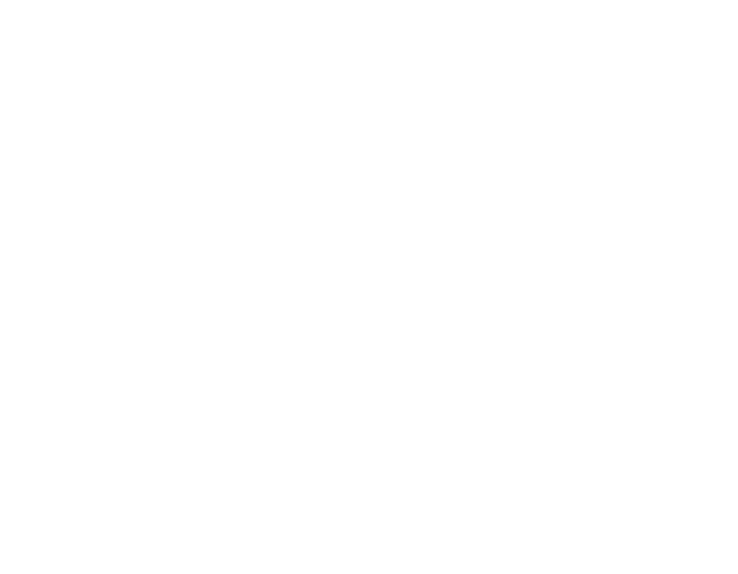
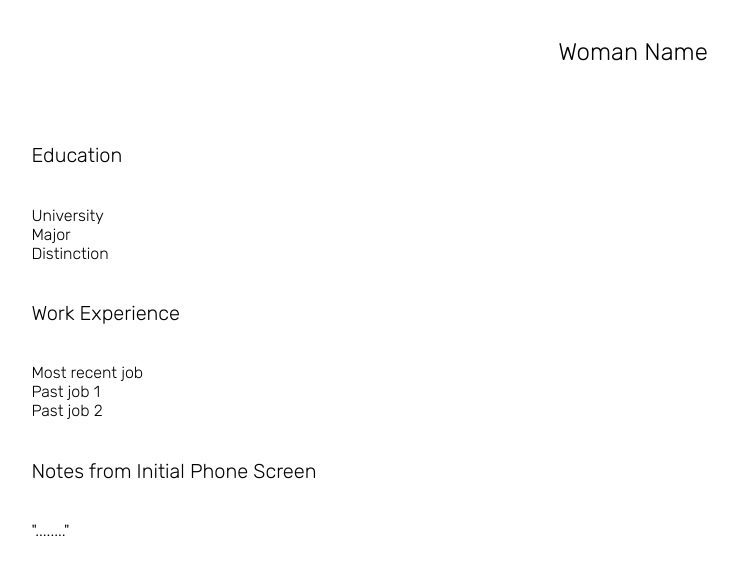
Before and after one commit to TheFirstQuestion/GCA-website, a React (Create React App) app: page / in a window 1280 px wide. Shown: the top 574 px of the page, without its empty margins (7-745 px from the left). Built offline with nearby package versions, Linux system fonts and the light colour scheme.

Commit message:
hardcode resume

```diff
--- a/public/index.html
+++ b/public/index.html
@@ -24,7 +24,7 @@
       work correctly both with client-side routing and a non-root public URL.
       Learn how to configure a non-root public URL by running `npm run build`.
     -->
-    <title>LSAV</title>
+    <title>Digital Traces Project</title>
   </head>
   <body>
     <noscript>You need to enable JavaScript to run this app.</noscript>
--- a/src/App.css
+++ b/src/App.css
@@ -7,3 +7,20 @@
     overflow: hidden;
     font-family: 'Rubik', sans-serif;
 }
+
+
+.header{
+    font-size: 24px;
+    padding: 3%;
+}
+
+.subheader{
+    font-size: 20px;
+    padding: 3%;
+    text-align: start;
+}
+
+.subtext{
+    text-align: start;
+    padding-left: 3%;
+}
--- a/src/App.js
+++ b/src/App.js
@@ -1,4 +1,5 @@
 import React, {useState} from 'react';
+import Resume from './Resume';
 import './App.css';
 
 class App extends React.Component {
@@ -11,6 +12,7 @@
     render() {
         return (
             <div className="App">
+                <Resume/>
             </div>
         );
     }
--- /dev/null
+++ b/src/Resume.js
@@ -0,0 +1,38 @@
+import React, {useState} from 'react';
+import './App.css';
+
+class Resume extends React.Component {
+    constructor(props) {
+        super(props);
+        this.state = {
+        };
+    }
+
+    render() {
+        return (
+            <div>
+                <div className="header">Woman Name</div>
+                <div>
+                    <div className="subheader">Education</div>
+                    <div className="subtext">University</div>
+                    <div className="subtext">Major</div>
+                    <div className="subtext">Distinction</div>
+                </div>
+
+                <div>
+                    <div className="subheader">Work Experience</div>
+                    <div className="subtext">Most recent job</div>
+                    <div className="subtext">Past job 1</div>
+                    <div className="subtext">Past job 2</div>
+                </div>
+
+                <div>
+                    <div className="subheader">Notes from Initial Phone Screen</div>
+                    <div className="subtext">"........"</div>
+                </div>
+            </div>
+        );
+    }
+}
+
+export default Resume;
```
